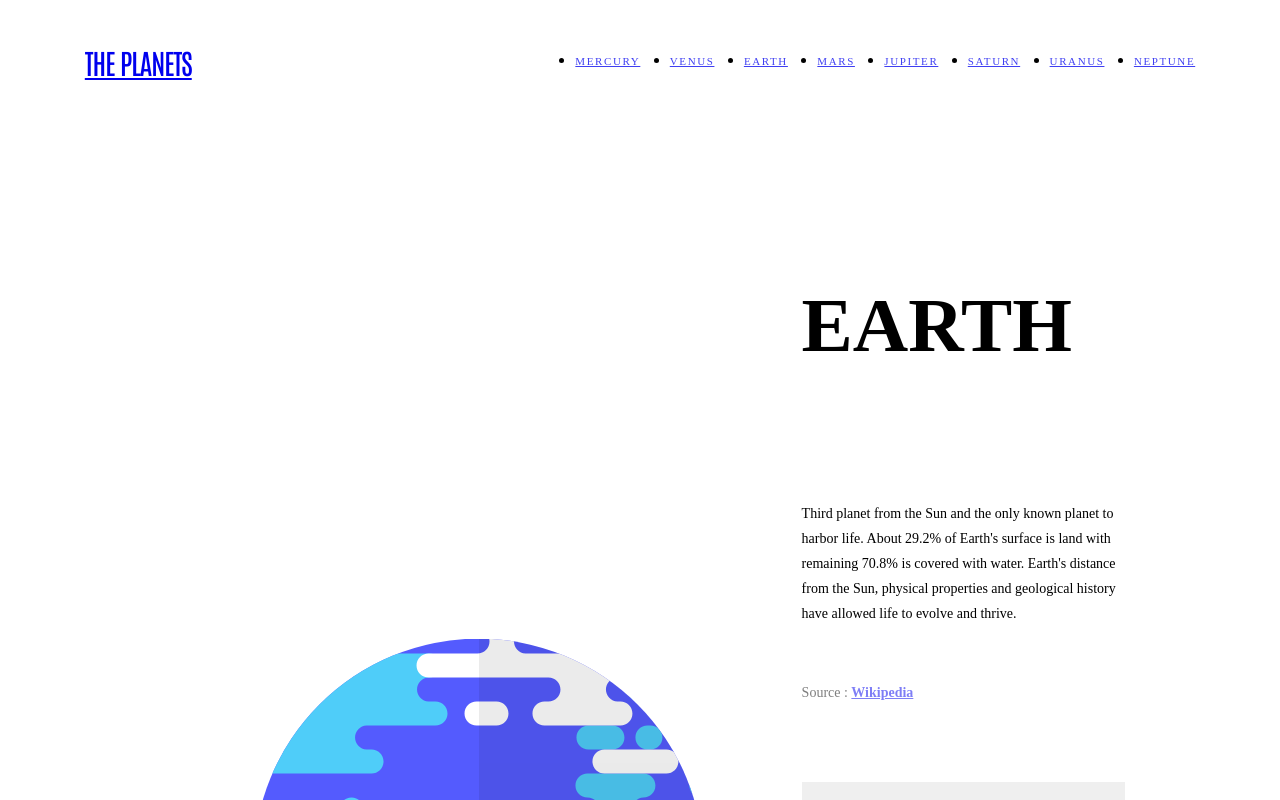
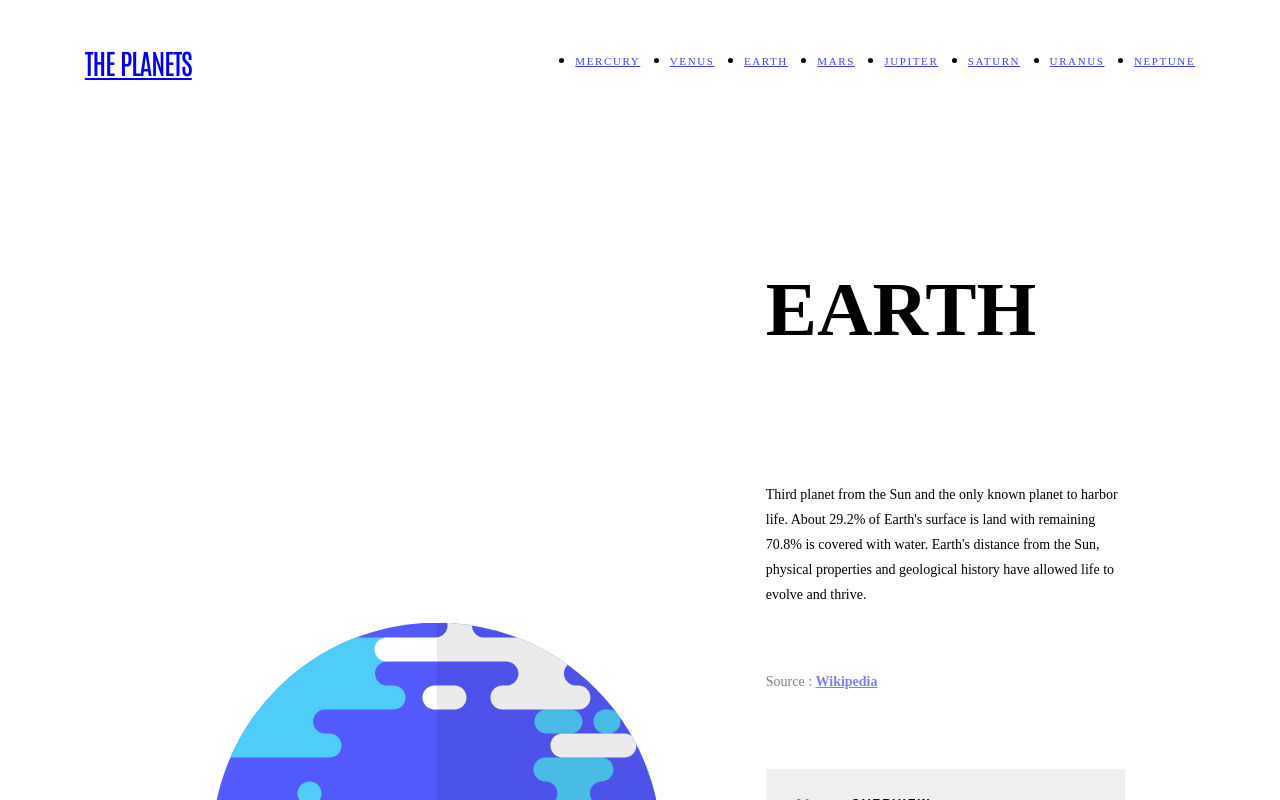
Before and after one commit to emestabillo/planets-fact-site, a Next.js app: page / in a window 1280 px wide. Shown: the top 800 px of the page. Built offline with nearby package versions, Linux system fonts and the light colour scheme.

Commit message:
Add skiplinks and onblur for tabs

```diff
--- a/components/Header.js
+++ b/components/Header.js
@@ -16,9 +16,10 @@ const Wrapper = styled.header`
   }
 
   @media ${QUERIES.desktopAndUp} {
-    padding-top: 7.875rem;
-    grid-template-columns: repeat(3, 1fr);
-    grid-template-areas: "image image heading" "image image info" "image image tabs";
+    padding-top: 6.875rem;
+    grid-template-columns: repeat(5, 1fr);
+    grid-template-areas: "image image image heading heading" "image image image info info" "image image image tabs tabs";
+    column-gap: 3rem;
   }
 `;
 
--- a/components/Layout.js
+++ b/components/Layout.js
@@ -1,9 +1,26 @@
 import Navbar from "./Navbar/Navbar";
 import MainWrapper from "./MainWrapper";
+import styled from "styled-components";
+
+const SkipLinks = styled.a`
+  background: var(--color-earth-main);
+  color: #fff;
+  padding: 0.25rem;
+  left: 0.5rem;
+  top: 0;
+  position: absolute;
+  transform: translateY(-100%);
+  transition: transform 0.3s;
+
+  &:focus {
+    transform: translateY(0%);
+  }
+`;
 
 function Layout({ children }) {
   return (
     <>
+      <SkipLinks href="#main">Skip to content</SkipLinks>
       <Navbar />
       <MainWrapper>{children}</MainWrapper>
     </>
--- a/components/MainWrapper.js
+++ b/components/MainWrapper.js
@@ -13,16 +13,12 @@ const Wrapper = styled.main`
   }
 
   @media ${QUERIES.desktopAndUp} {
-    /* height: calc(100vh - 5.8125rem); */
     padding: 0 11.5vw;
-    /* display: flex;
-    flex-direction: column;
-    justify-content: center; */
   }
 `;
 
 function MainWrapper({ children }) {
-  return <Wrapper>{children}</Wrapper>;
+  return <Wrapper id="main">{children}</Wrapper>;
 }
 
 export default MainWrapper;
--- a/components/Navbar/Navbar.elements.js
+++ b/components/Navbar/Navbar.elements.js
@@ -1,12 +1,11 @@
 import styled from "styled-components";
 import { QUERIES } from "../../shared/constants";
-import { baseUnderline } from "../../shared/helpers";
+import { BaseUnderline } from "../../shared/helpers";
 import { Gutters } from "../../shared/helpers";
 
 export const Nav = styled.nav`
   display: flex;
   justify-content: space-between;
-  /* max-width: 85.625rem; */
   padding-top: 1.5625rem;
   padding-bottom: 1.5625rem;
   align-items: center;
@@ -30,7 +29,7 @@ export const LogoLink = styled.a`
   text-transform: uppercase;
   font-family: "Antonio", sans-serif;
   font-size: 1.75rem;
-  letter-spacing: -1.05px;
+  letter-spacing: -0.0656rem;
 
   @media ${QUERIES.tabletAndUp} {
     padding-bottom: 1.875rem;
@@ -98,7 +97,6 @@ export const NavList = styled.ul`
 
 export const NavItems = styled.li`
   text-transform: uppercase;
-  /* padding: 1.25rem 0; */
   transition: border-bottom 0.25s;
 
   @media ${QUERIES.tabletAndUp} {
@@ -145,7 +143,7 @@ export const PlanetLinks = styled.a`
   padding: 1.25rem 0;
   opacity: 0.75;
   transition: opacity 0.2s;
-  ${baseUnderline}
+  ${BaseUnderline}
 
   &:hover,
   &:focus {
--- a/components/PlanetImage.js
+++ b/components/PlanetImage.js
@@ -39,8 +39,8 @@ const SmallImage = styled.div`
   position: absolute;
   bottom: ${({ name }) =>
     name === "Mercury" ? "15%" : name === "Jupiter" ? "0" : "12%"};
-  width: 98px;
-  height: 120px;
+  width: 6.125rem;
+  height: 7.5rem;
   margin: 0 auto;
   left: 0;
   right: 0;
--- a/components/PlanetInfo.js
+++ b/components/PlanetInfo.js
@@ -8,13 +8,9 @@ const Wrapper = styled.div`
 
   @media ${QUERIES.tabletAndUp} {
     display: grid;
-    grid-template-rows: 11.875rem auto;
+    grid-template-rows: 11.375rem auto;
     max-width: revert;
     margin: revert;
-  }
-
-  @media ${QUERIES.desktopAndUp} {
-    grid-template-rows: 12.375rem auto;
   }
 `;
 
@@ -31,7 +27,7 @@ const Overview = styled.p`
 
   @media ${QUERIES.desktopAndUp} {
     font-size: 0.875rem;
-    padding: 0;
+    padding: 0 0 2rem;
     line-height: 1.79;
   }
 `;
@@ -49,6 +45,7 @@ const Source = styled.div`
 
   @media ${QUERIES.desktopAndUp} {
     font-size: 0.875rem;
+    padding-top: 1.5rem;
   }
 
   svg {
@@ -86,7 +83,7 @@ function PlanetInfo({ activeTab, overview, structure, geology }) {
       <Overview>{planetInfo}</Overview>
       <Source>
         <span>Source : </span>
-        <WikiLink href={wikiSource}>
+        <WikiLink href={wikiSource} target="_blank">
           Wikipedia
           <svg xmlns="http://www.w3.org/2000/svg" width="12" height="12">
             <path
--- a/components/Tabs.js
+++ b/components/Tabs.js
@@ -1,6 +1,6 @@
 import styled from "styled-components";
 import { QUERIES } from "../shared/constants";
-import { baseUnderline } from "../shared/helpers";
+import { BaseUnderline } from "../shared/helpers";
 import { PlanetColors } from "../shared/helpers";
 import { Gutters } from "../shared/helpers";
 
@@ -38,7 +38,7 @@ const Tab = styled.button`
   font-weight: 700;
   opacity: ${({ activeTab }) => (activeTab ? "1" : "0.5")};
   line-height: 0.625rem;
-  ${baseUnderline}
+  ${BaseUnderline}
 
   &::before {
     background-color: ${PlanetColors};
@@ -117,6 +117,7 @@ function Tabs({ name, activeTab, setActiveTab }) {
             activeTab={activeTab === type}
             onClick={() => setActiveTab(type)}
             name={name}
+            onBlur={() => setActiveTab(buttons[0])}
           >
             <SpanNumber aria-hidden="true">{`0${index + 1}`}</SpanNumber>{" "}
             <SpanText>
--- a/shared/Globalstyles.js
+++ b/shared/Globalstyles.js
@@ -63,6 +63,7 @@ button {
   cursor: pointer;
 }
 
+
 /* Remove all animations, transitions and smooth scroll for people that prefer not to see them */
 @media (prefers-reduced-motion: reduce) {
   html:focus-within {
--- a/shared/helpers.js
+++ b/shared/helpers.js
@@ -1,6 +1,6 @@
 import { css } from "styled-components";
 
-export const baseUnderline = css`
+export const BaseUnderline = css`
   position: relative;
   transition: opacity 0.2s;
 
```
